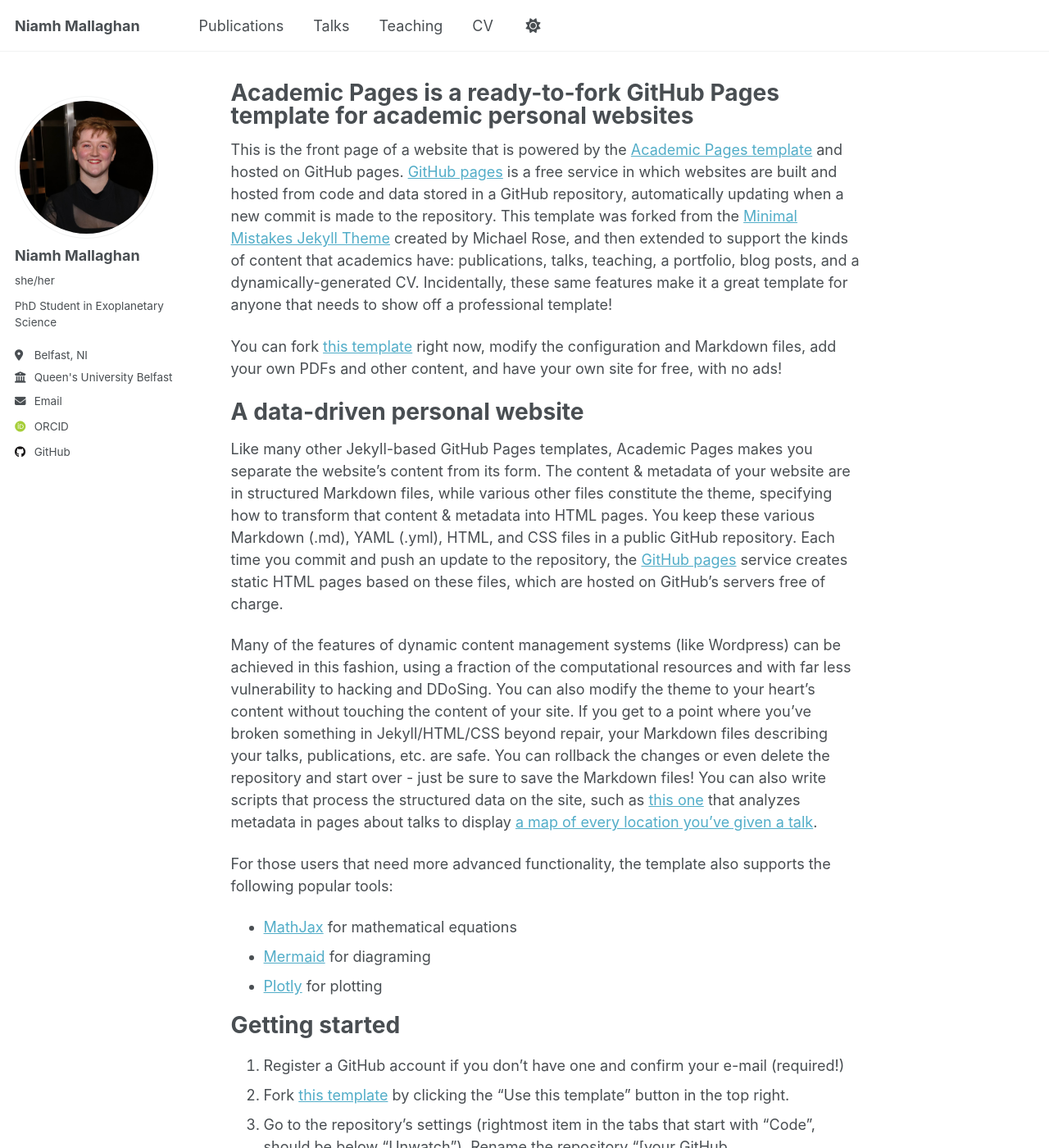
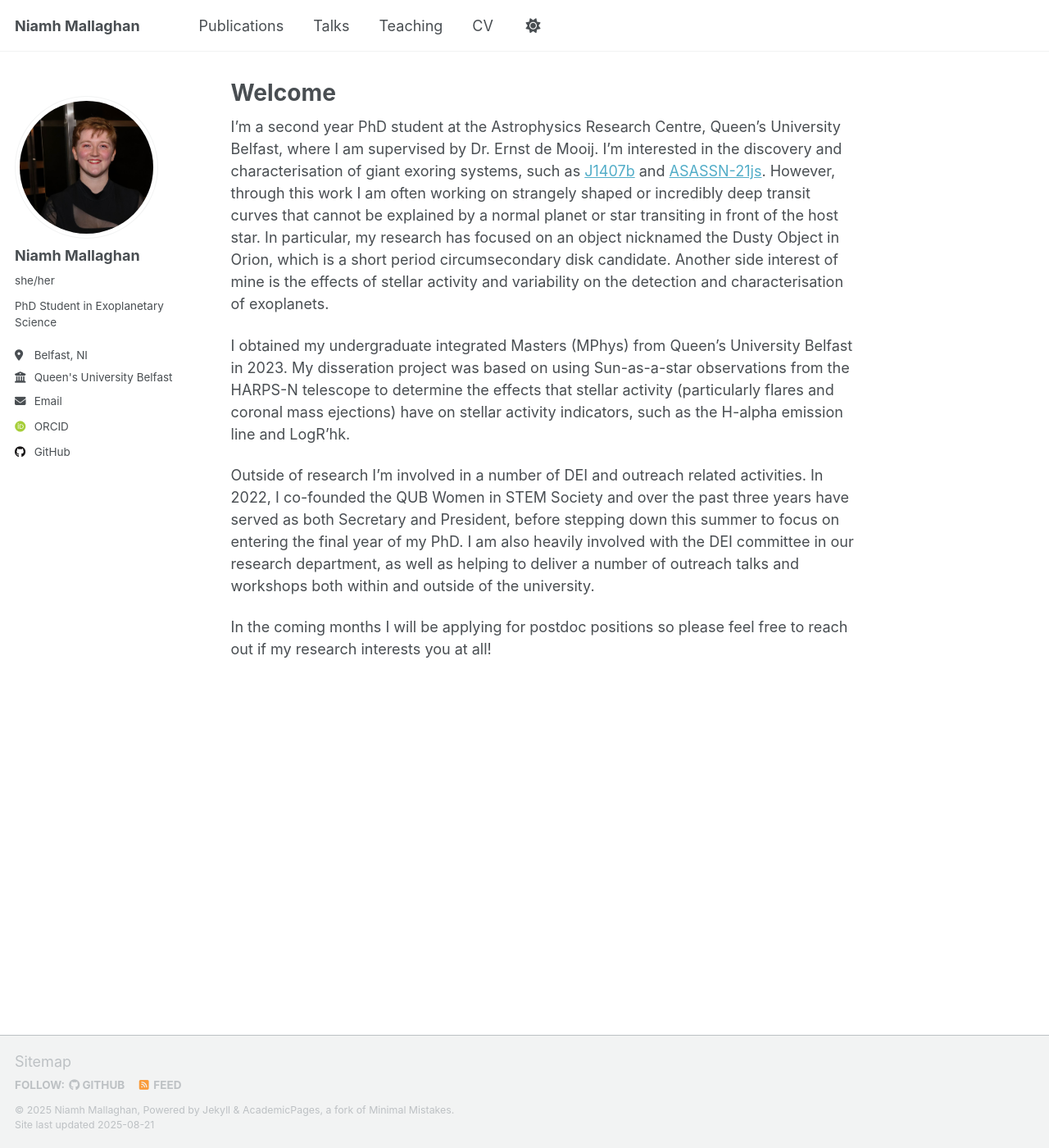
Before and after one commit to nmallaghan/nmallaghan.github.io, a Jekyll site: the page built from _pages/about.md, in a window 1280 px wide and 1400 px high. Shown: the whole window at 82% size. Built offline with Jekyll 4.4.1, drawn with Linux system fonts in a browser that asks for light colours; some web fonts are replaced; a script that is not in the unit is left out; some of the changed text lies outside the part shown.

Commit message:
Update about.md

```diff
--- a/_pages/about.md
+++ b/_pages/about.md
@@ -1,56 +1,15 @@
 ---
 permalink: /
-title: "Academic Pages is a ready-to-fork GitHub Pages template for academic personal websites"
+title: "Welcome"
 author_profile: true
 redirect_from:
   - /about/
   - /about.html
 ---
+I'm a second year PhD student at the Astrophysics Research Centre, Queen's University Belfast, where I am supervised by Dr. Ernst de Mooij. I'm interested in the discovery and characterisation of giant exoring systems, such as [J1407b](https://iopscience.iop.org/article/10.1088/0004-637X/800/2/126) and [ASASSN-21js](https://www.aanda.org/articles/aa/full_html/2024/08/aa50288-24/aa50288-24.html). However, through this work I am often working on strangely shaped or incredibly deep transit curves that cannot be explained by a normal planet or star transiting in front of the host star. In particular, my research has focused on an object nicknamed the Dusty Object in Orion, which is a short period circumsecondary disk candidate. Another side interest of mine is the effects of stellar activity and variability on the detection and characterisation of exoplanets.
 
-This is the front page of a website that is powered by the [Academic Pages template](https://github.com/academicpages/academicpages.github.io) and hosted on GitHub pages. [GitHub pages](https://pages.github.com) is a free service in which websites are built and hosted from code and data stored in a GitHub repository, automatically updating when a new commit is made to the repository. This template was forked from the [Minimal Mistakes Jekyll Theme](https://mmistakes.github.io/minimal-mistakes/) created by Michael Rose, and then extended to support the kinds of content that academics have: publications, talks, teaching, a portfolio, blog posts, and a dynamically-generated CV. Incidentally, these same features make it a great template for anyone that needs to show off a professional template!
+I obtained my undergraduate integrated Masters (MPhys) from Queen's University Belfast in 2023. My disseration project was based on using Sun-as-a-star observations from the HARPS-N telescope to determine the effects that stellar activity (particularly flares and coronal mass ejections) have on stellar activity indicators, such as the H-alpha emission line and LogR'hk.
 
- You can fork [this template](https://github.com/academicpages/academicpages.github.io) right now, modify the configuration and Markdown files, add your own PDFs and other content, and have your own site for free, with no ads!
+Outside of research I'm involved in a number of DEI and outreach related activities. In 2022, I co-founded the QUB Women in STEM Society and over the past three years have served as both Secretary and President, before stepping down this summer to focus on entering the final year of my PhD. I am also heavily involved with the DEI committee in our research department, as well as helping to deliver a number of outreach talks and workshops both within and outside of the university.
 
-A data-driven personal website
-======
-Like many other Jekyll-based GitHub Pages templates, Academic Pages makes you separate the website's content from its form. The content & metadata of your website are in structured Markdown files, while various other files constitute the theme, specifying how to transform that content & metadata into HTML pages. You keep these various Markdown (.md), YAML (.yml), HTML, and CSS files in a public GitHub repository. Each time you commit and push an update to the repository, the [GitHub pages](https://pages.github.com/) service creates static HTML pages based on these files, which are hosted on GitHub's servers free of charge.
-
-Many of the features of dynamic content management systems (like Wordpress) can be achieved in this fashion, using a fraction of the computational resources and with far less vulnerability to hacking and DDoSing. You can also modify the theme to your heart's content without touching the content of your site. If you get to a point where you've broken something in Jekyll/HTML/CSS beyond repair, your Markdown files describing your talks, publications, etc. are safe. You can rollback the changes or even delete the repository and start over - just be sure to save the Markdown files! You can also write scripts that process the structured data on the site, such as [this one](https://github.com/academicpages/academicpages.github.io/blob/master/talkmap.ipynb) that analyzes metadata in pages about talks to display [a map of every location you've given a talk](https://academicpages.github.io/talkmap.html).
-
-For those users that need more advanced functionality, the template also supports the following popular tools:
-- [MathJax](https://www.mathjax.org/) for mathematical equations
-- [Mermaid](https://mermaid.js.org/) for diagraming
-- [Plotly](https://plotly.com/javascript/) for plotting
-
-Getting started
-======
-1. Register a GitHub account if you don't have one and confirm your e-mail (required!)
-1. Fork [this template](https://github.com/academicpages/academicpages.github.io) by clicking the "Use this template" button in the top right.
-1. Go to the repository's settings (rightmost item in the tabs that start with "Code", should be below "Unwatch"). Rename the repository "[your GitHub username].github.io", which will also be your website's URL.
-1. Set site-wide configuration and create content & metadata (see below -- also see [this set of diffs](http://archive.is/3TPas) showing what files were changed to set up [an example site](https://getorg-testacct.github.io) for a user with the username "getorg-testacct")
-1. Upload any files (like PDFs, .zip files, etc.) to the files/ directory. They will appear at https://[your GitHub username].github.io/files/example.pdf.
-1. Check status by going to the repository settings, in the "GitHub pages" section
-
-Site-wide configuration
-------
-The main configuration file for the site is in the base directory in [_config.yml](https://github.com/academicpages/academicpages.github.io/blob/master/_config.yml), which defines the content in the sidebars and other site-wide features. You will need to replace the default variables with ones about yourself and your site's github repository. The configuration file for the top menu is in [_data/navigation.yml](https://github.com/academicpages/academicpages.github.io/blob/master/_data/navigation.yml). For example, if you don't have a portfolio or blog posts, you can remove those items from that navigation.yml file to remove them from the header.
-
-Create content & metadata
-------
-For site content, there is one Markdown file for each type of content, which are stored in directories like _publications, _talks, _posts, _teaching, or _pages. For example, each talk is a Markdown file in the [_talks directory](https://github.com/academicpages/academicpages.github.io/tree/master/_talks). At the top of each Markdown file is structured data in YAML about the talk, which the theme will parse to do lots of cool stuff. The same structured data about a talk is used to generate the list of talks on the [Talks page](https://academicpages.github.io/talks), each [individual page](https://academicpages.github.io/talks/2012-03-01-talk-1) for specific talks, the talks section for the [CV page](https://academicpages.github.io/cv), and the [map of places you've given a talk](https://academicpages.github.io/talkmap.html) (if you run this [python file](https://github.com/academicpages/academicpages.github.io/blob/master/talkmap.py) or [Jupyter notebook](https://github.com/academicpages/academicpages.github.io/blob/master/talkmap.ipynb), which creates the HTML for the map based on the contents of the _talks directory).
-
-**Markdown generator**
-
-The repository includes [a set of Jupyter notebooks](https://github.com/academicpages/academicpages.github.io/tree/master/markdown_generator
-) that converts a CSV containing structured data about talks or presentations into individual Markdown files that will be properly formatted for the Academic Pages template. The sample CSVs in that directory are the ones I used to create my own personal website at stuartgeiger.com. My usual workflow is that I keep a spreadsheet of my publications and talks, then run the code in these notebooks to generate the Markdown files, then commit and push them to the GitHub repository.
-
-How to edit your site's GitHub repository
-------
-Many people use a git client to create files on their local computer and then push them to GitHub's servers. If you are not familiar with git, you can directly edit these configuration and Markdown files directly in the github.com interface. Navigate to a file (like [this one](https://github.com/academicpages/academicpages.github.io/blob/master/_talks/2012-03-01-talk-1.md) and click the pencil icon in the top right of the content preview (to the right of the "Raw | Blame | History" buttons). You can delete a file by clicking the trashcan icon to the right of the pencil icon. You can also create new files or upload files by navigating to a directory and clicking the "Create new file" or "Upload files" buttons.
-
-Example: editing a Markdown file for a talk
-![Editing a Markdown file for a talk](/images/editing-talk.png)
-
-For more info
-------
-More info about configuring Academic Pages can be found in [the guide](https://academicpages.github.io/markdown/), the [growing wiki](https://github.com/academicpages/academicpages.github.io/wiki), and you can always [ask a question on GitHub](https://github.com/academicpages/academicpages.github.io/discussions). The [guides for the Minimal Mistakes theme](https://mmistakes.github.io/minimal-mistakes/docs/configuration/) (which this theme was forked from) might also be helpful.
+In the coming months I will be applying for postdoc positions so please feel free to reach out if my research interests you at all!
```
